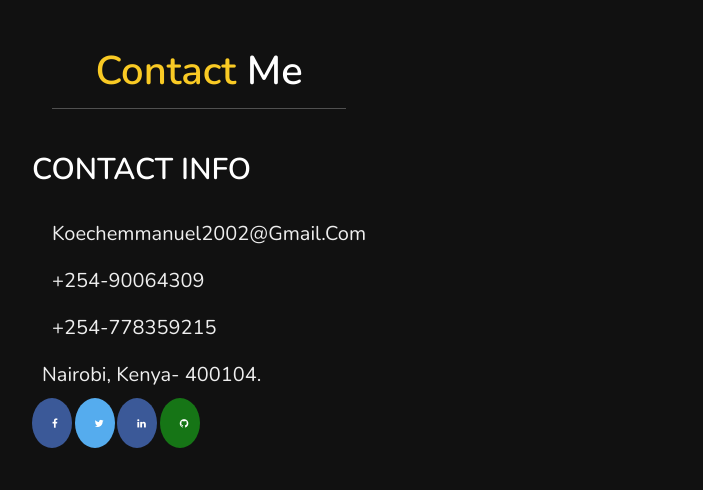
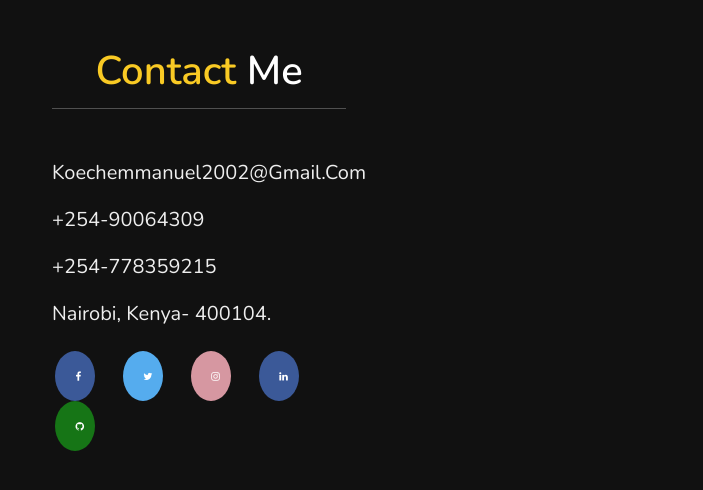
Before and after one commit to Emmanuel687/Emmanuel-Portfolio-page, a plain HTML site: page index.html in a window 1280 px wide. Shown: the part 4720-5210 px from the top of the page, without its empty margins (468-1171 px from the left). Drawn offline with nearby package versions, Linux system fonts and the light colour scheme.

Commit message:
Dev:Added social icons

```diff
--- a/CSS/style.css
+++ b/CSS/style.css
@@ -445,6 +445,9 @@ header .navbar ul li a:hover{
     text-align: center;
     text-decoration: none;
     border-radius: 50%;
+    margin-right: 2px;
+    left: 50px;
+    margin-left: 7%;
   }
   /* Add a hover effect if you want */
 .fa:hover {
@@ -465,6 +468,13 @@ header .navbar ul li a:hover{
     color: white;
   }
 
+  /* Instagram */
+  .fa-instagram {
+    background: rgb(214, 151, 161);
+    color: white;
+  }
+
+  /* linkedin */
   .fa-linkedin{
     background: #3B5998;
     color: white;
--- a/index.html
+++ b/index.html
@@ -156,8 +156,6 @@
 
     </section>
 
-
-
 <!-- education section ends -->
 
 <!-- portfolio section starts  -->
@@ -217,25 +215,23 @@
 
     <div class="content">
 
-        <h3 class="title">contact info</h3>
+
 
         <div class="info">
             <h3> <i class="fas fa-envelope"></i> koechemmanuel2002@gmail.com </h3>
             <h3> <i class="fas fa-phone"></i>+254-90064309 </h3>
-            <h3> <i class="fas fa-phone"></i> +254-778359215 </h3>
-            <h3> <i class="fas fa-map-marker-alt"></i> nairobi, kenya- 400104. </h3>
+            <h3> <i class="fas fa-phone"></i>+254-778359215 </h3>
+            <h3> <i class="fas fa-phone"></i> nairobi, kenya- 400104. </h3>
         </div>
+        <br>
 
         <!-- Add font awesome icons -->
-     <a href="#" class="fa fa-facebook"></a>
-     <a href="#" class="fa fa-twitter"></a>
-     <a href="#" class="fa fa-linkedin"></a>
-     <a href="#" class="fa fa-github"></a>
+     <a href="https://m.facebook.com/search/top/?q=manuel%20gante&tsid=0.03943148017757081&source=result" class="fa fa-facebook"></a>
+     <a href="https://twitter.com/___manu10" class="fa fa-twitter"></a>
+     <a href="https://www.instagram.com/___man.u/" class="fa fa-instagram"></a>
+     <a href="https://www.linkedin.com/in/emmanuel-koech-79368b21a/" class="fa fa-linkedin"></a>
+     <a href="https://github.com/Emmanuel687" class="fa fa-github"></a>
     </div>
-
-
-
-
 </div>
 
 </section>
```
